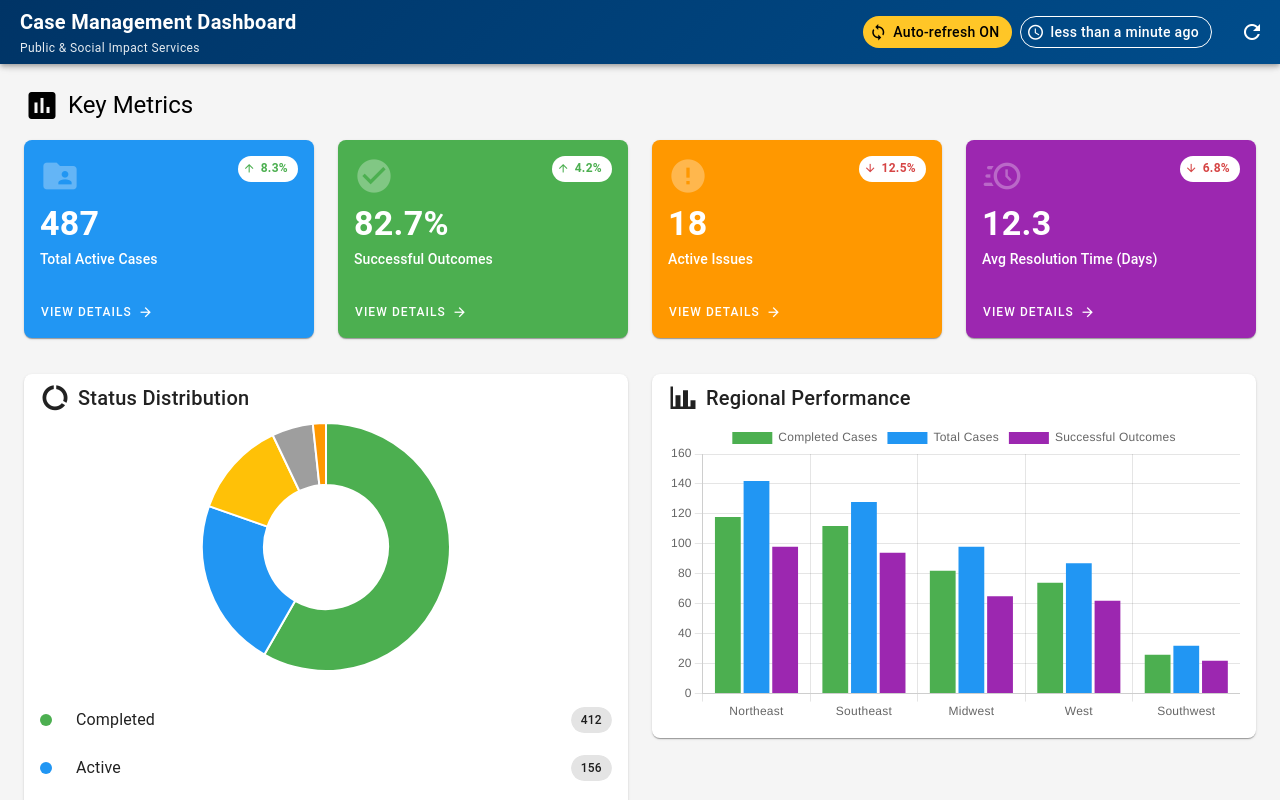
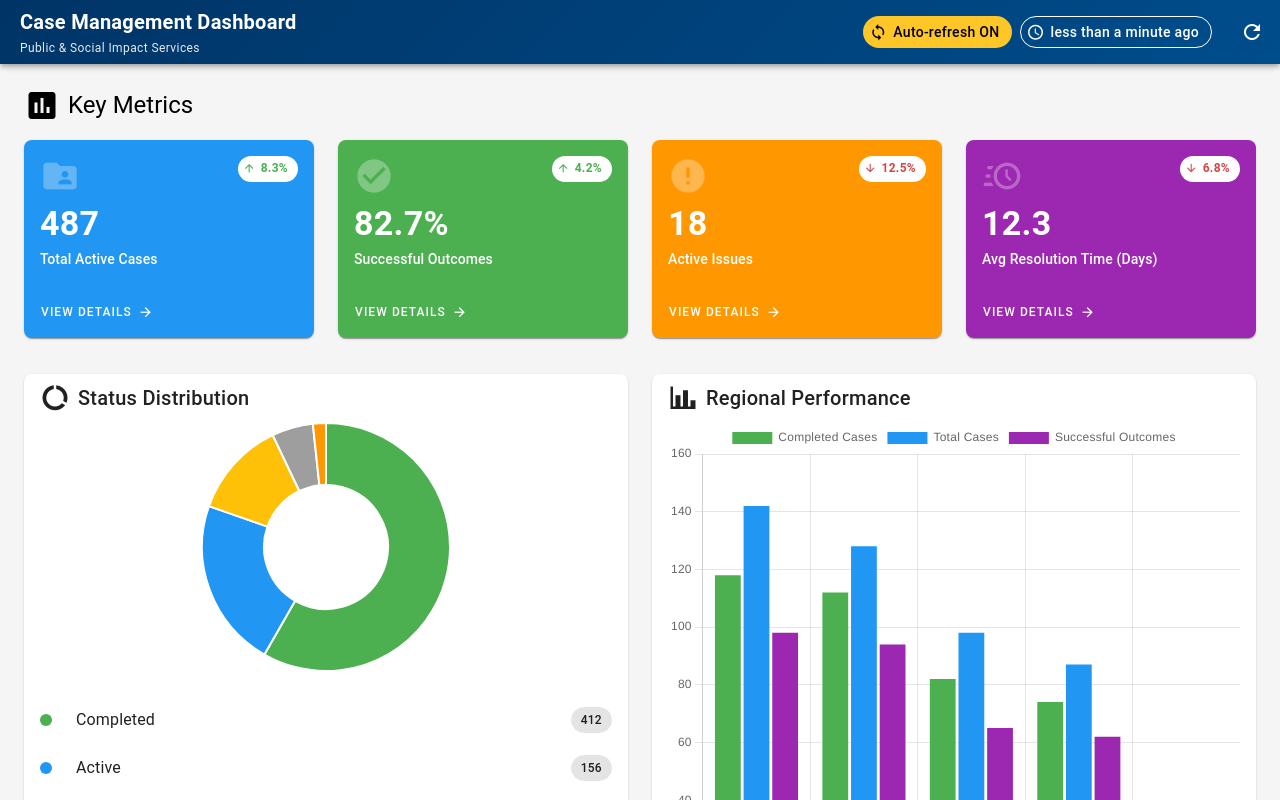
Before and after one commit to michaelbodellslalom/my-operational-dashboard, a Vue app: page / in a window 1280 px wide. Shown: the top 800 px of the page. Built offline with nearby package versions, Linux system fonts and the light colour scheme.

Commit message:
Make status and regional chart tiles equal height
- Added flex layout to chart row columns
- Set both cards to 100% height with flex column layout
- Charts now maintain equal height regardless of content

```diff
--- a/src/App.vue
+++ b/src/App.vue
@@ -17,12 +17,12 @@
         />
 
         <!-- Charts Row -->
-        <v-row class="mb-6">
-          <v-col cols="12" md="6">
-            <StatusChart :status-data="dashboardData.statusData" />
+        <v-row class="mb-6" align="stretch">
+          <v-col cols="12" md="6" class="d-flex">
+            <StatusChart :status-data="dashboardData.statusData" class="flex-fill" />
           </v-col>
-          <v-col cols="12" md="6">
-            <RegionalChart :regional-data="dashboardData.regionalData" />
+          <v-col cols="12" md="6" class="d-flex">
+            <RegionalChart :regional-data="dashboardData.regionalData" class="flex-fill" />
           </v-col>
         </v-row>
 
--- a/src/components/RegionalChart.vue
+++ b/src/components/RegionalChart.vue
@@ -1,11 +1,11 @@
 <template>
-  <v-card>
-    <v-card-title class="d-flex align-center">
+  <v-card class="d-flex flex-column" style="height: 100%;">
+    <v-card-title class="d-flex align-center flex-shrink-0">
       <v-icon class="mr-2">mdi-chart-bar</v-icon>
       Regional Performance
     </v-card-title>
-    <v-card-text>
-      <div class="chart-container">
+    <v-card-text class="flex-grow-1">
+      <div class="chart-container" style="height: 100%;">
         <Bar :data="chartData" :options="chartOptions" />
       </div>
     </v-card-text>
--- a/src/components/StatusChart.vue
+++ b/src/components/StatusChart.vue
@@ -1,11 +1,11 @@
 <template>
-  <v-card>
-    <v-card-title class="d-flex align-center">
+  <v-card class="d-flex flex-column" style="height: 100%;">
+    <v-card-title class="d-flex align-center flex-shrink-0">
       <v-icon class="mr-2">mdi-chart-donut</v-icon>
       Status Distribution
     </v-card-title>
-    <v-card-text>
-      <div class="chart-container">
+    <v-card-text class="flex-grow-1 d-flex flex-column">
+      <div class="chart-container flex-shrink-0">
         <Doughnut :data="chartData" :options="chartOptions" />
       </div>
       <v-list dense class="mt-4">
```
